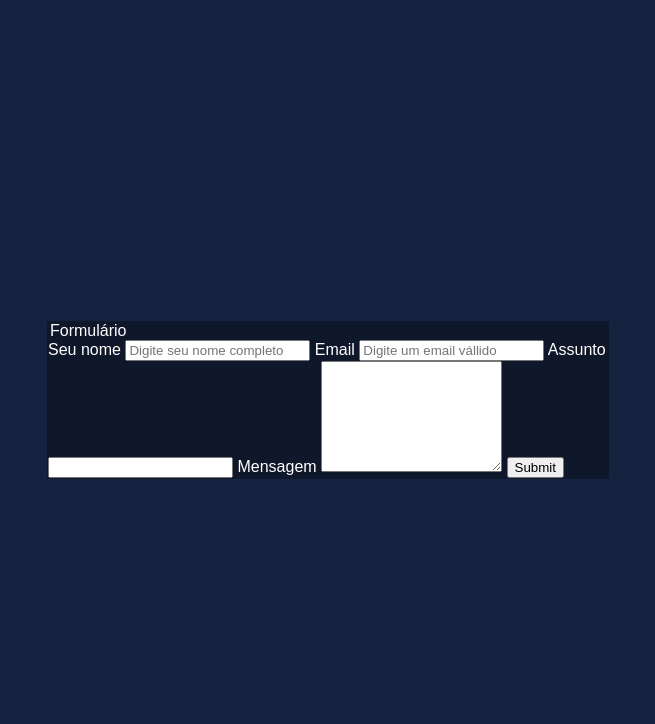
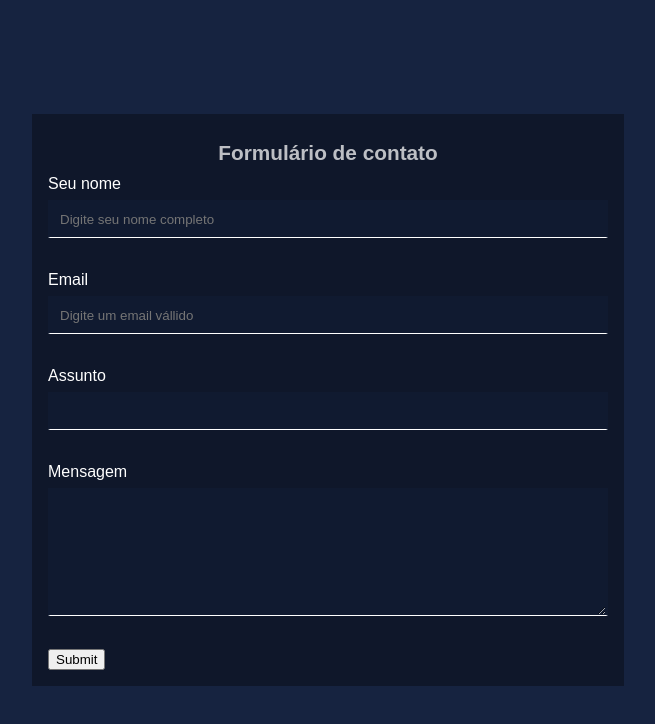
Before and after one commit to LuisAraujo-Dev/login-page, a plain HTML site: page index.html in a window 1280 px wide. Shown: the whole page, without its empty margins (312-967 px from the left). Drawn offline with Linux system fonts and the light colour scheme.

Commit message:
styling legend, label, input and textarea

```diff
--- a/index.html
+++ b/index.html
@@ -10,21 +10,21 @@
 
     <form action="post" class="main-form" autocomplete="off">
         <fieldset class="form-fieldset">
-            <legend>Formulário</legend>
+            <legend class="form-legend">Formulário de contato</legend>
 
-            <label for="name" >Seu nome
-                <input type="text" name="name" id="name" placeholder="Digite seu nome completo" required>
+            <label class="form-label" for="name" >Seu nome
+                <input class="form-input" type="text" name="name" id="name" placeholder="Digite seu nome completo" required>
             </label>
-            <label for="email">Email
-                <input type="email" name="email" id="email" placeholder="Digite um email vállido" required>
+            <label class="form-label" for="email">Email
+                <input class="form-input" type="email" name="email" id="email" placeholder="Digite um email vállido" required>
             </label>
-            <label for="subject
+            <label class="form-label" for="subject
             ">Assunto
-                <input type="text" name="subject
+                <input class="form-input" type="text" name="subject
                 " id="subject" required>
             </label>
-            <label for="message">Mensagem
-            <textarea name="message" id="message" placeholder="Conte-nos tudo" minlength="15" maxlength="1000" rows="7" required>
+            <label class="form-label" for="message">Mensagem
+            <textarea class="form-textarea" name="message" id="message" placeholder="Conte-nos tudo" minlength="15" maxlength="1000" rows="7" required>
             </textarea>
             <input type="submit" name="Enviar">
         </fieldset>
--- a/style.css
+++ b/style.css
@@ -1,7 +1,7 @@
 html{
 
-    background-color: #162340;
-    color: white;
+    background-color: rgb(22, 35, 64);
+    color: #ffffff;
     font-family: Arial, Helvetica, sans-serif;
 }
 
@@ -17,7 +17,7 @@ body{
     width: 90%;
     min-width: 28.125em;
     max-width: 35em;
-    padding: 1px;
+    padding: 1em;
     background-color: #0f172a;
 }
 
@@ -26,3 +26,26 @@ body{
     padding: 0;
     margin: 0;
 }
+
+.form-legend {
+    text-align: center;
+    padding: .5em;
+    font-size: 1.3em;
+    font-weight: bold;
+    color: #ffffffb9;
+}
+
+.form-label, .form-input, .form-textarea{
+    display: block;
+    width: 100%;
+    box-sizing: border-box;
+}
+
+.form-input,
+.form-textarea{
+    background-color: rgba(22, 35, 64, 0.3);
+    border: 2px solid transparent;
+    border-bottom: 1px solid #ffffff;
+    padding: .75em;
+    margin: .5em 0 2.5em;
+}
```
